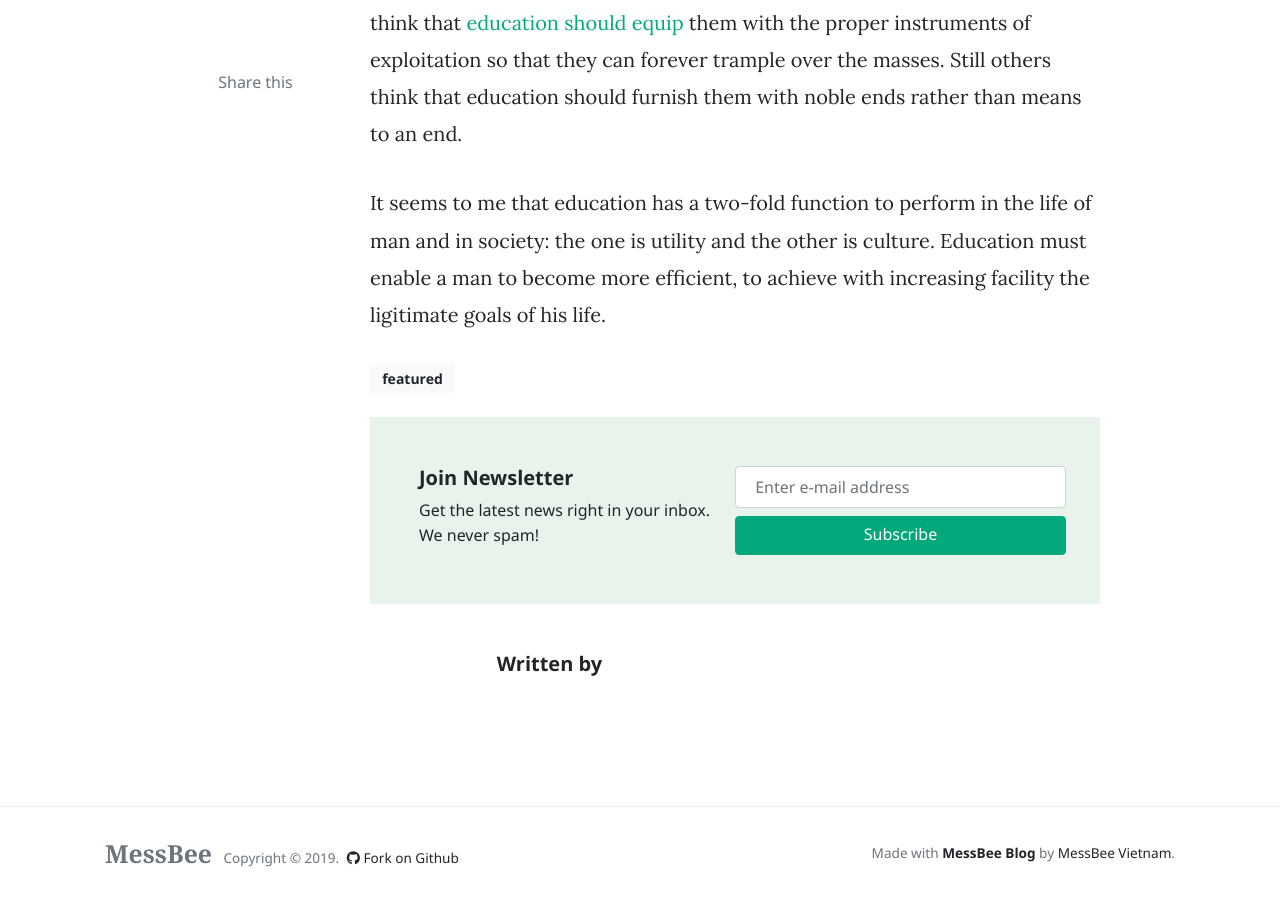
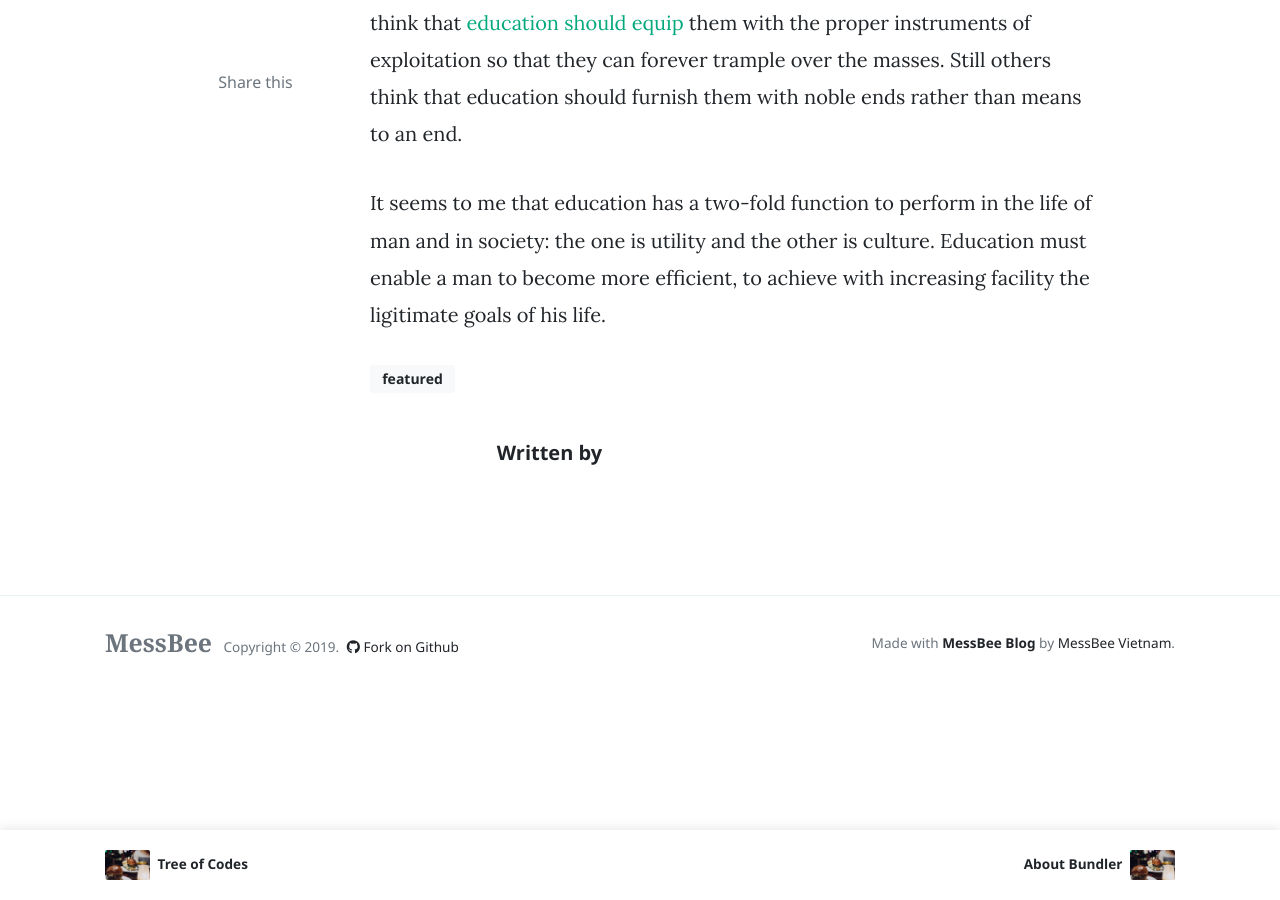
Before and after one commit to MessBeeVN/Blog, a Jekyll site: the page built from _posts/2019-01-28-we-all-wait-for-summer.md, in a window 1280 px wide and 900 px high, scrolled down 589 px. Built offline with Jekyll 4.4.1, drawn with Linux system fonts in a browser that asks for light colours; nearby versions of some CDN libraries; comment, search, counter and statistics services are not loaded.

Commit message:
Remove Mailchimp Subscribe Form

```diff
--- a/_layouts/post.html
+++ b/_layouts/post.html
@@ -78,33 +78,6 @@
 				</span>
 			</div>
 
-            <!-- Mailchimp Subscribe Form -->
-            {% if site.mailchimp-list %}
-			<div class="border p-5 bg-lightblue">
-				<div class="row justify-content-between">
-					<div class="col-md-6 mb-2 mb-md-0">
-						<h5 class="font-weight-bold">Join Newsletter</h5>
-						 Get the latest news right in your inbox. We never spam!
-					</div>
-					<div class="col-md-6">
-						<div class="row">
-                            <form action="{{site.mailchimp-list}}" method="post" name="mc-embedded-subscribe-form" class="wj-contact-form validate w-100" target="_blank" novalidate>
-                            <div class="mc-field-group">
-
-								<input type="email" placeholder="Enter e-mail address" name="EMAIL" class="required email form-control w-100" id="mce-EMAIL" autocomplete="on" required>
-
-
-								<button type="submit" value="Subscribe" name="subscribe" class="heart btn btn-success btn-block w-100 mt-2">Subscribe</button>
-
-                            </div>
-                            </form>
-						</div>
-					</div>
-				</div>
-			</div>
-            {% endif %}
-
-
              <!-- Author Box -->
                 {% if page.author %}
 				<div class="row mt-5">
```
